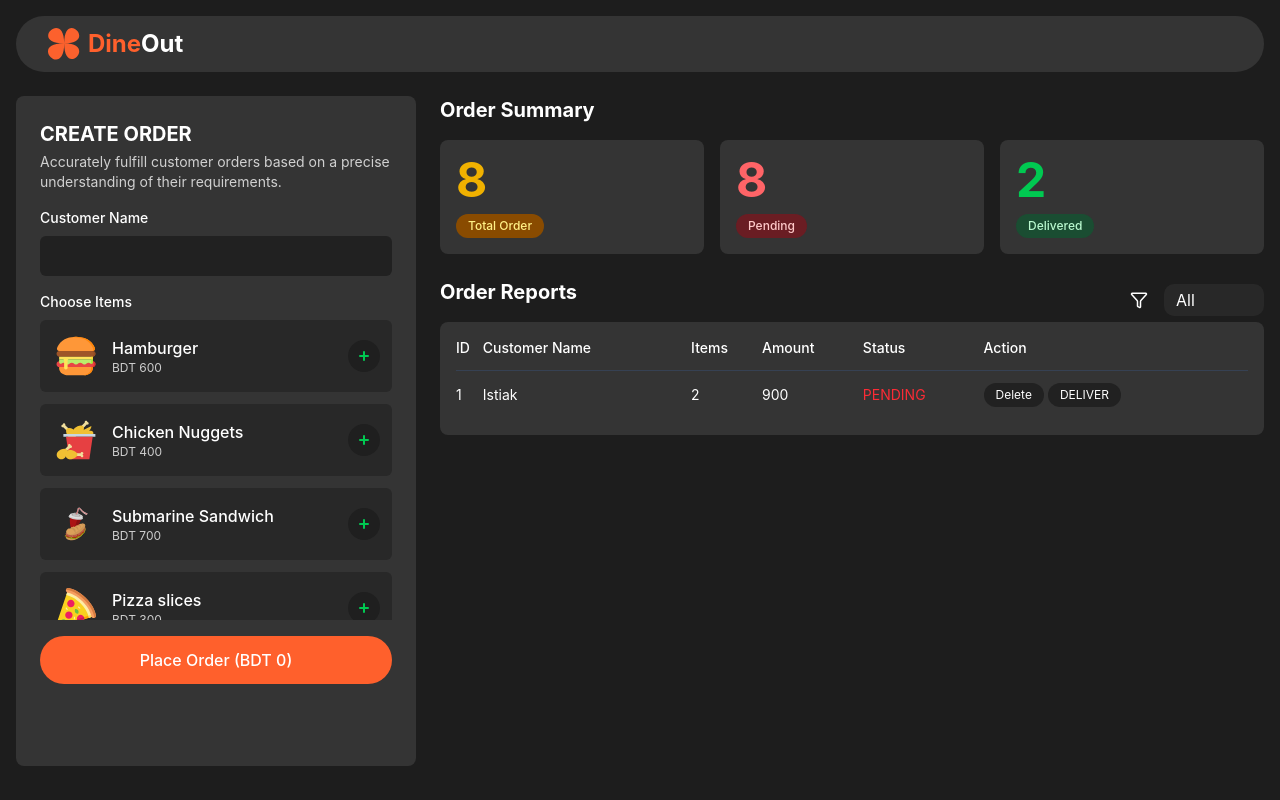
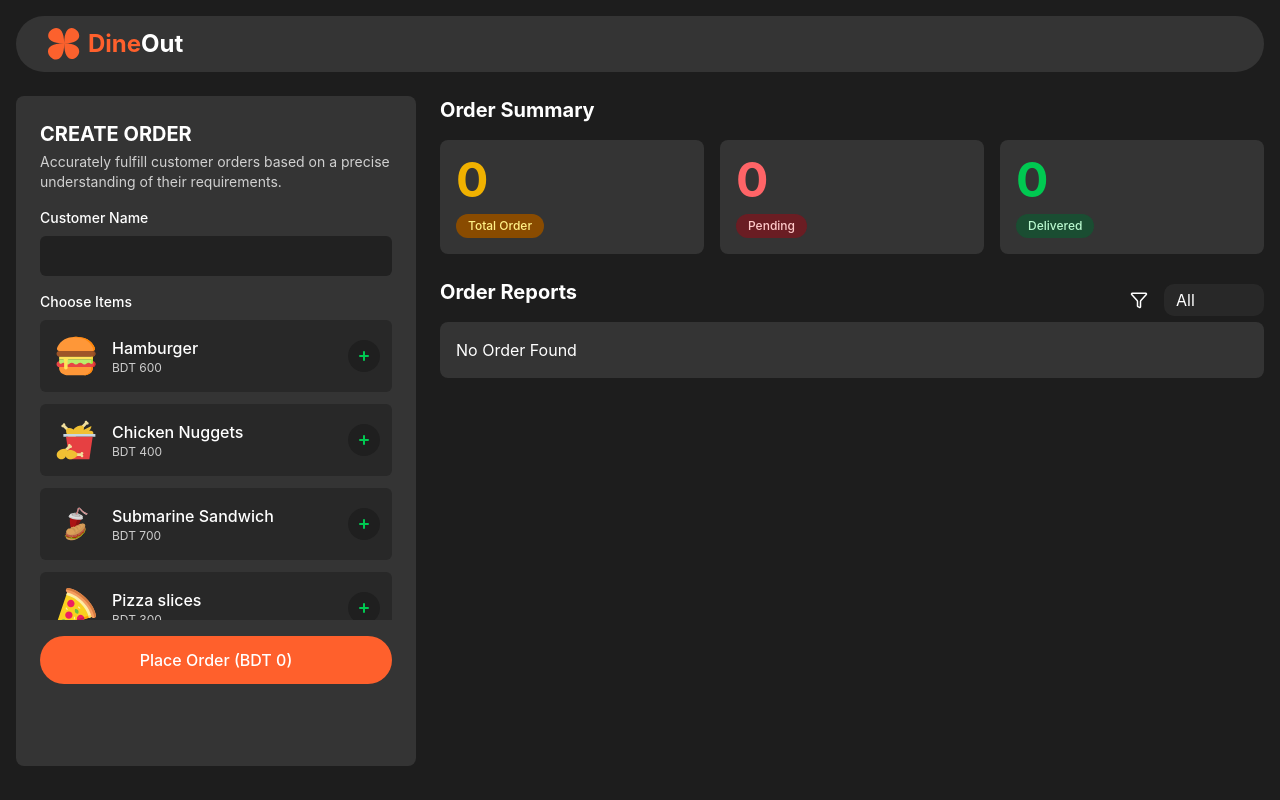
Before and after one commit to mhistiak3/dine-out, a React (Vite) app: page / in a window 1280 px wide. Built offline with nearby package versions, Linux system fonts and the light colour scheme.

Commit message:
update order summery

```diff
--- a/src/App.jsx
+++ b/src/App.jsx
@@ -7,24 +7,15 @@ import OrderReports from "./components/OrderReports";
 import OrderSummery from "./components/OrderSummery";
 
 function App() {
-  const initialOrder = {
-    orderID: 1,
-    customerName: "Istiak",
-    itemList: [
-      { name: "Pizza slices", price: 300 },
-      { name: "Hamburger", price: 600 },
-    ],
-    status: "pending",
-  };
-  const [orderList, setOrderList] = useState([initialOrder]);
+  const [orderList, setOrderList] = useState([]);
 
   // Create Order
-  const placeOrder = (order)=>{
-    order.orderID = orderList.length +1
-console.log(order);
+  const placeOrder = (order) => {
+    order.orderID =
+      orderList.length > 0 ? orderList[orderList.length - 1].orderID + 1 : 1;
 
-    setOrderList([...orderList,order])
-  }
+    setOrderList([...orderList, order]);
+  };
   return (
     <div className="container h-screen flex flex-col overflow-auto">
       <Navbar />
--- a/src/components/OrderReports.jsx
+++ b/src/components/OrderReports.jsx
@@ -11,6 +11,7 @@ const OrderReports = ({ orderList }) => {
       </div>
       <div className="bg-light/10 rounded-lg p-4">
         <div className="reports-container">
+          {orderList.length > 0 ? (
             <table className="min-w-full">
               <thead>
                 <tr className="text-left text-sm">
@@ -53,6 +54,9 @@ const OrderReports = ({ orderList }) => {
                 ))}
               </tbody>
             </table>
+          ) : (
+            <h4>No Order Found</h4>
+          )}
         </div>
       </div>
     </div>
--- a/src/components/OrderSummery.jsx
+++ b/src/components/OrderSummery.jsx
@@ -1,6 +1,6 @@
 import SummeryCard from "./SummeryCard";
 
-const OrderSummery = () => {
+const OrderSummery = ({orderList}) => {
   return (
     <div>
       <h2 className="text-xl font-bold mb-4">Order Summary</h2>
@@ -10,7 +10,7 @@ const OrderSummery = () => {
           title={"Total Order"}
           numberColor={"text-yellow-500"}
           classNames={"bg-yellow-800 text-yellow-200"}
-          number={"8"}
+          number={orderList.length}
         />
 
         {/* <!-- Pending Orders --> */}
@@ -18,7 +18,7 @@ const OrderSummery = () => {
           title={"Pending"}
           numberColor={"text-red-400"}
           classNames={"bg-red-800/50 text-red-200"}
-          number={"8"}
+          number={orderList.filter((order)=>order.status === "pending").length}
         />
 
         {/* <!-- Delivered Orders --> */}
@@ -26,7 +26,7 @@ const OrderSummery = () => {
           title={"Delivered"}
           numberColor={"text-green-500"}
           classNames={"bg-green-800/50 text-green-200"}
-          number={"2"}
+          number={orderList.filter((order)=>order.status !== "pending").length}
         />
       </div>
     </div>
```
Lines whose indentation alone changed are shown as unchanged.
